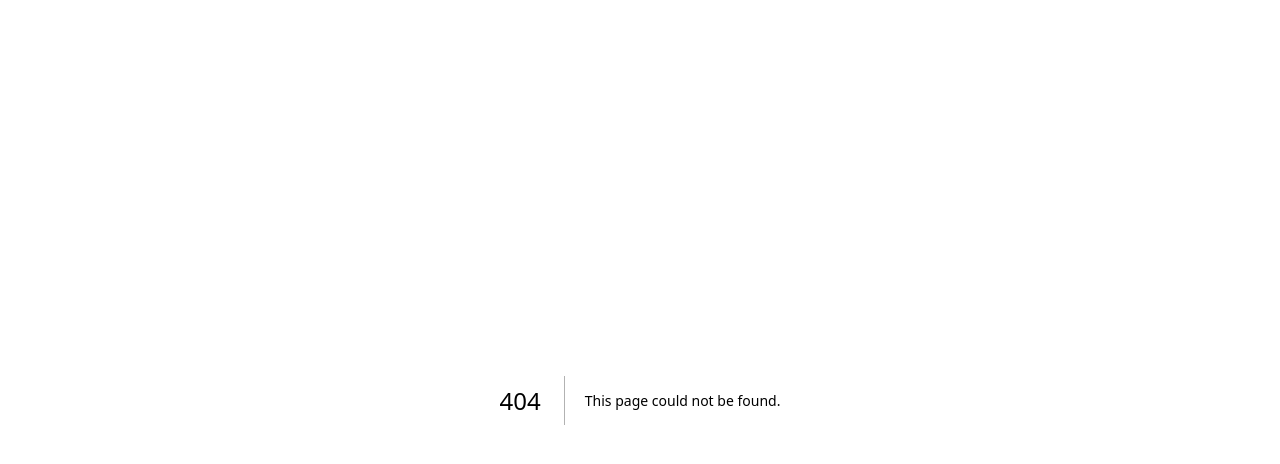
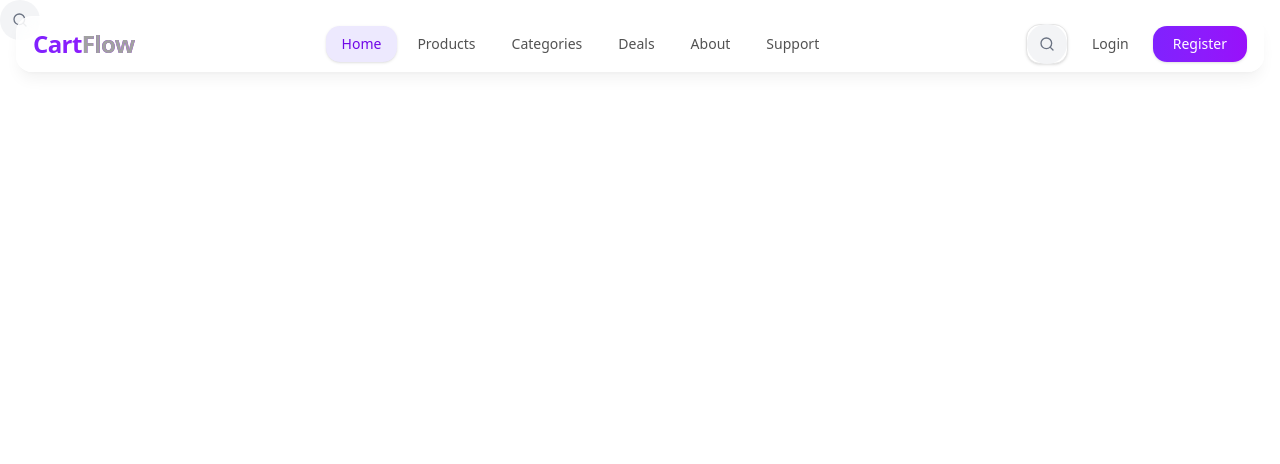
Before and after one commit to aakash-gupta02/Cart-Flow, a Next.js app in the folder frontend/: page /products in a window 1280 px wide. Before the commit this address had no page. Shown: the top 464 px of the page. Built offline with nearby package versions, Linux system fonts and the light colour scheme.

Commit message:
search bar

```diff
--- /dev/null
+++ b/frontend/src/app/(pages)/products/page.js
@@ -0,0 +1,12 @@
+import SearchBar from '@/components/__pageCommons/SearchBar'
+import React from 'react'
+
+const page = () => {
+  return (
+    <div>
+        <SearchBar/>
+    </div>
+  )
+}
+
+export default page
--- a/frontend/src/app/layout.js
+++ b/frontend/src/app/layout.js
@@ -1,5 +1,6 @@
 import { Geist, Geist_Mono } from "next/font/google";
 import "./globals.css";
+import Navbar from "@/components/landingPage/Navbar";
 
 const geistSans = Geist({
   variable: "--font-geist-sans",
@@ -22,6 +23,7 @@ export default function RootLayout({ children }) {
       <body
         className={`${geistSans.variable} ${geistMono.variable} antialiased selection:bg-indigo-600 selection:text-white`}
       >
+        <Navbar/>
         {children}
       </body>
     </html>
--- a/frontend/src/app/page.js
+++ b/frontend/src/app/page.js
@@ -11,7 +11,7 @@ import Footer from "@/components/landingPage/Footer";
 export default function Home() {
   return (
   <main className="max-w-7xl mx-auto pt-24">
-    <Navbar/>
+    {/* <Navbar/> */}
     <Hero />
     <PopularCategories />
     <DailyDeals />
--- /dev/null
+++ b/frontend/src/components/__pageCommons/SearchBar.jsx
@@ -0,0 +1,55 @@
+"use client";
+import { Search } from 'lucide-react';
+import React, { useState, useRef, useEffect } from 'react';
+
+const SearchBar = () => {
+    const [isExpanded, setIsExpanded] = useState(false);
+    const searchContainerRef = useRef(null);
+    const inputRef = useRef(null);
+
+    useEffect(() => {
+        if (isExpanded && inputRef.current) inputRef.current.focus();
+    }, [isExpanded]);
+
+    useEffect(() => {
+        const handleClickOutside = (event) => {
+            if (searchContainerRef.current && !searchContainerRef.current.contains(event.target)) {
+                setIsExpanded(false);
+            }
+        };
+        document.addEventListener('mousedown', handleClickOutside);
+        return () => document.removeEventListener('mousedown', handleClickOutside);
+    }, []);
+
+    return (
+        <div
+            ref={searchContainerRef}
+            className={[
+                'flex items-center rounded-full transition-all duration-300',
+                isExpanded
+                    ? 'w-72 bg-white border border-gray-300 shadow px-3 py-2 gap-2'
+                    : 'w-10 h-10 bg-gray-100 hover:bg-gray-200 justify-center'
+            ].join(' ')}
+        >
+            <button
+                type="button"
+                aria-label="Toggle search"
+                onClick={() => setIsExpanded((v) => !v)}
+                className="p-2 rounded-full text-gray-500 hover:text-gray-700 focus:outline-none focus:ring-2 focus:ring-indigo-500"
+            >
+                <Search className="w-4 h-4" />
+            </button>
+            <input
+                ref={inputRef}
+                type="text"
+                placeholder="Search..."
+                className={[
+                    'bg-transparent outline-none text-sm placeholder-gray-400 transition-all duration-300',
+                    isExpanded ? 'w-full opacity-100' : 'w-0 opacity-0 pointer-events-none'
+                ].join(' ')}
+            />
+        </div>
+    );
+};
+
+export default SearchBar;
--- a/frontend/src/components/landingPage/Hero.jsx
+++ b/frontend/src/components/landingPage/Hero.jsx
@@ -46,6 +46,8 @@ export default function HeroSection() {
             src="/hero-pic.png"
             alt="Happy shopper wearing headphones"
             fill
+            sizes="(max-width: 768px) 100vw, (max-width: 1200px) 50vw, 33vw"
+
             className="object-contain object-center"
             priority
           />
--- a/frontend/src/components/landingPage/Navbar.jsx
+++ b/frontend/src/components/landingPage/Navbar.jsx
@@ -4,6 +4,7 @@ import React, { useState, useRef, useEffect } from 'react';
 import { motion, AnimatePresence } from 'framer-motion';
 import { useAuthStore } from '@/store/authStore';
 import Link from 'next/link';
+import SearchBar from '../__pageCommons/SearchBar';
 
 const Navbar = () => {
   const { user, clearUser } = useAuthStore();
@@ -100,13 +101,13 @@ const Navbar = () => {
               {/* Action Buttons */}
               <div className="flex items-center gap-2">
                 {/* Search */}
-                <motion.button
+                <motion.div
                   whileHover={{ scale: 1.05 }}
                   whileTap={{ scale: 0.95 }}
-                  className="inline-flex items-center justify-center h-10 w-10 rounded-xl bg-white shadow-sm border border-neutral-200 hover:bg-neutral-50 hover:border-neutral-300 transition-all"
+                  className="inline-flex items-center justify-center h-10 w-fit rounded-xl bg-white shadow-sm border border-neutral-200 hover:bg-neutral-50 hover:border-neutral-300 transition-all"
                 >
-                  <Search className="h-4 w-4 text-neutral-600" />
-                </motion.button>
+                  <SearchBar />
+                </motion.div>
 
                 {/* User State Dependent Buttons */}
                 {user ? (
@@ -174,13 +175,13 @@ const Navbar = () => {
                         Login
                       </motion.div>
                     </Link>
-                    <Link href="/signup">
+                    <Link href="/register">
                       <motion.div
                         whileHover={{ scale: 1.05 }}
                         whileTap={{ scale: 0.95 }}
                         className="hidden sm:inline-flex items-center justify-center px-5 py-2 rounded-xl bg-gradient-to-r from-violet-600 to-purple-600 text-white text-sm font-medium shadow-sm hover:shadow-md transition-all"
                       >
-                        Sign Up
+                        Register
                       </motion.div>
                     </Link>
                   </motion.div>
@@ -222,7 +223,7 @@ const Navbar = () => {
               <motion.nav className="flex flex-col gap-2">
                 {navItems.map((item, index) => (
                   <Link key={item.name} href={item.href}>
-                    <motion.a
+                    <motion.div
                       variants={itemVariants}
                       initial="closed"
                       animate="open"
@@ -233,7 +234,7 @@ const Navbar = () => {
                         }`}
                     >
                       {item.name}
-                    </motion.a>
+                    </motion.div>
                   </Link>
                 ))}
               </motion.nav>
```
